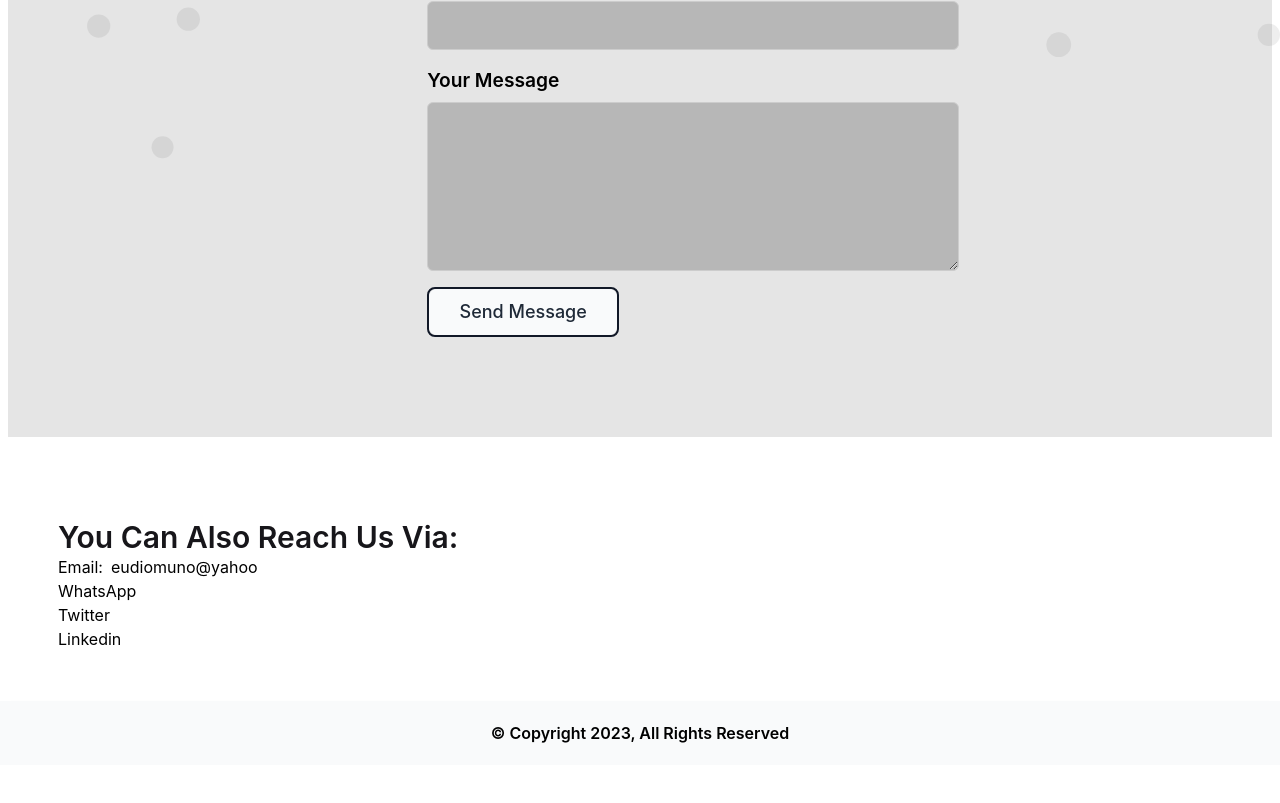
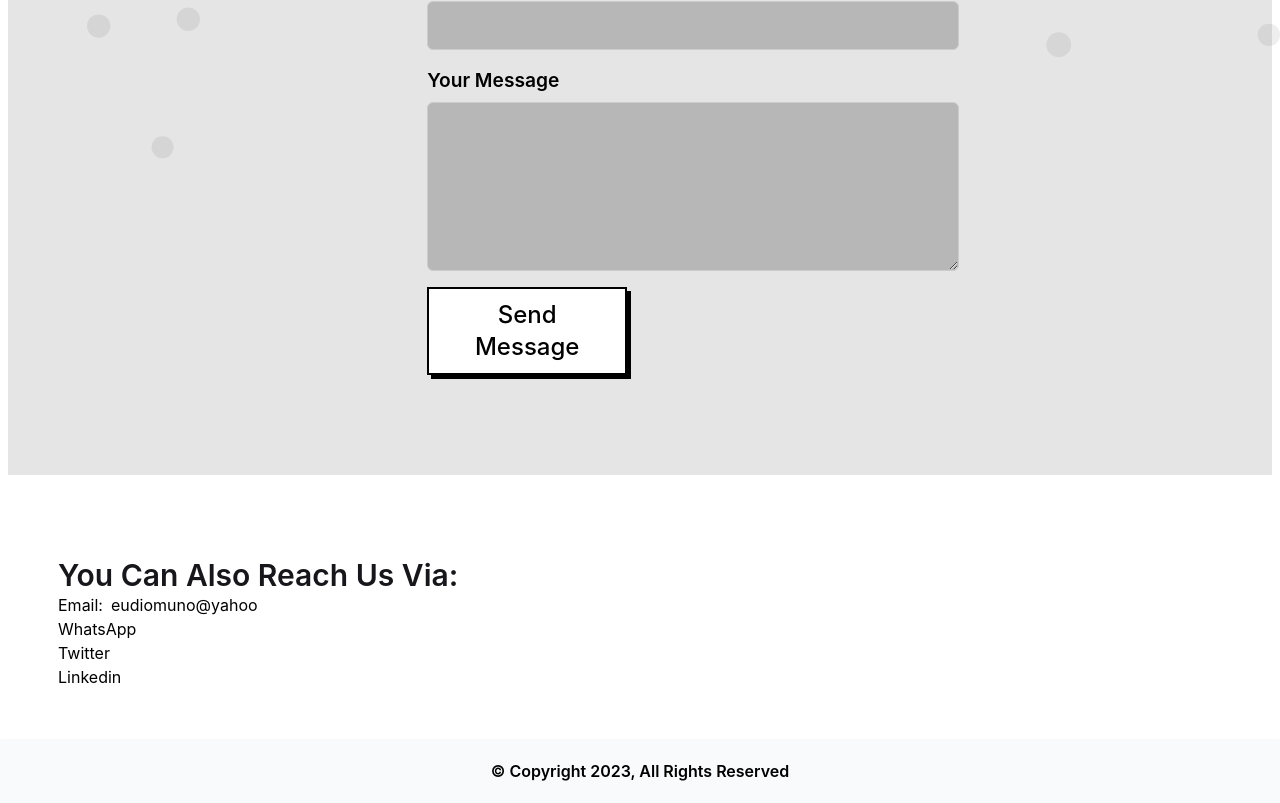
Before and after one commit to uezekiel-mufin/nextportfolio, a Next.js app: page /contact in a window 1280 px wide. Shown: the part 614-1417 px from the top of the page. Before the commit the page ends 1379 px from the top, so only its background shows below. Built offline with nearby package versions, Linux system fonts and the light colour scheme.

Commit message:
Add validation for contact form

```diff
--- a/pages/contact/index.jsx
+++ b/pages/contact/index.jsx
@@ -13,25 +13,10 @@ const Contact = () => {
 		register,
 		reset,
 		formState: { errors },
-	} = useForm({
-		mode: 'onTouched',
-		shouldFocusError: true,
-		reValidateMode: 'onSubmit',
-		criteriaMode: 'firstError',
-	});
-	const [userData, setUserData] = useState({});
+	} = useForm();
+	const form = useRef();
 
 	const regForm = (data, e) => {
-		e.preventDefault();
-		reset();
-		setUserData(data);
-	};
-
-	const form = useRef();
-
-	const sendEmail = (e) => {
-		e.preventDefault();
-		console.log(process.env.NEXT_PUBLIC_EMAILJS_SERVICE_ID, process.env.NEXT_PUBLIC_EMAILJS_TEMPLATE_ID, process.env.NEXT_PUBLIC_EMAILJS_PUBLIC_KEY);
 		emailjs.sendForm(process.env.NEXT_PUBLIC_EMAILJS_SERVICE_ID, process.env.NEXT_PUBLIC_EMAILJS_TEMPLATE_ID, form.current, process.env.NEXT_PUBLIC_EMAILJS_PUBLIC_KEY).then(
 			(response) => {
 				toast.success('Message sent successfully');
@@ -40,8 +25,9 @@ const Contact = () => {
 				toast.error('Message not sent');
 			}
 		);
-		e.target.reset();
+		reset();
 	};
+
 	return (
 		<motion.div transiton={{ duration: 2 }} initial={{ opacity: 0 }} animate={{ opacity: 1 }} className='flex gap-8 flex-col mx-2'>
 			<ToastContainer position='top-center' />
@@ -56,33 +42,37 @@ const Contact = () => {
 					<p className='font-light mb-4 '>Kindly Fill in this form with your inquiry.</p>
 				</div>
 				<div className='col-start-2  row-span-full'>
-					<form className='flex flex-col gap-[1rem]' onSubmit={(handleSubmit(regForm), sendEmail)} ref={form}>
+					<form className='flex flex-col gap-[1rem]' onSubmit={handleSubmit(regForm)} ref={form}>
 						<div className='flex flex-col '>
 							<label htmlFor='name' className='  font-semibold'>
 								Your name
 							</label>
-							<input type='text' id='name' name='from_name' className='w-7/10 rounded-md  bg-[rgba(0,0,0,0.2)] px-[10px]' />
+							<input type='text' id='name' name='from_name' className='w-7/10 rounded-md  bg-[rgba(0,0,0,0.2)] px-[10px]' {...register('from_name', { required: 'Please enter your name' })} />
+							{errors?.from_name && <span className='text-red-500'>{errors?.from_name?.message}</span>}
 						</div>
 						<div className='flex flex-col '>
 							<label htmlFor='email' className=' font-semibold '>
 								Your email
 							</label>
-							<input type='email' id='email' name='from_email' className='w-7/10 rounded-md  bg-[rgba(0,0,0,0.2)] px-[10px]' />
+							<input type='email' id='email' name='from_email' {...register('from_email', { required: 'Please enter your email address' })} className='w-7/10 rounded-md  bg-[rgba(0,0,0,0.2)] px-[10px]' />
+							{errors?.from_email && <span className='text-red-500'>{errors?.from_email?.message}</span>}
 						</div>
 						<div className='flex flex-col '>
 							<label htmlFor='subject' className=' font-semibold '>
 								Subject
 							</label>
-							<input type='text' id='subject' name='from_subject' className='w-7/10 rounded-md bg-[rgba(0,0,0,0.2)] px-[10px]' />
+							<input type='text' id='subject' name='from_subject' className='w-7/10 rounded-md bg-[rgba(0,0,0,0.2)] px-[10px]' {...register('from_subject', { required: 'Please enter a subject' })} />
+							{errors.from_subject && <span className='text-red-500'>{errors?.from_subject?.message}</span>}
 						</div>
 						<div className='flex flex-col '>
 							<label htmlFor='message' className=' font-semibold '>
 								Your Message
 							</label>
-							<textarea type='text' id='message' rows={6} name='message' className='w-7/10 rounded-md bg-[rgba(0,0,0,0.2)] px-[10px]' />
+							<textarea type='text' id='message' rows={6} {...register('message', { required: 'Please enter your message' })} name='message' className='w-7/10 rounded-md bg-[rgba(0,0,0,0.2)] px-[10px]' />
+							{errors?.message && <span className='text-red-500'>{errors.message?.message}</span>}
 						</div>
 
-						<SubmitBtn onClick={() => (handleSubmit(regForm), sendEmail)} />
+						<SubmitBtn onClick={() => handleSubmit(regForm)} />
 					</form>
 				</div>
 			</div>
--- a/pages/index.js
+++ b/pages/index.js
@@ -19,14 +19,14 @@ export default function Home() {
 
 				<div className='flex flex-col md:flex-row mt-20 md:mt-4 gap-4 md:gap-8 justify-center'>
 					<Link href='/contact'>
-						<motion.a transiton={{ duration: 5000 }} initial={{ x: 1000 }} animate={{ x: 0 }} href='#_' className='relative animate inline-block px-4 w-[80vw] md:w-[200px] py-3 font-medium group'>
+						<motion.a transiton={{ duration: 5000 }} initial={{ x: 1000 }} animate={{ x: 0 }} className='relative animate inline-block px-4 w-[80vw] md:w-[200px] py-3 font-medium group'>
 							<span className='absolute inset-0 w-full h-full transition duration-200 ease-out transform translate-x-1 translate-y-1 bg-black group-hover:-translate-x-0 group-hover:-translate-y-0'></span>
 							<span className='absolute inset-0 w-full h-full bg-white border-2 border-black group-hover:bg-black'></span>
 							<span className='relative text-black text-2xl group-hover:text-white'>Contact Me</span>
 						</motion.a>
 					</Link>
 					<Link href='/portfolio'>
-						<motion.a transiton={{ duration: 5000 }} initial={{ x: -1000 }} animate={{ x: 0 }} href='#_' className='relative animate inline-block px-4 py-3 w-[80vw] md:w-[200px] font-medium group'>
+						<motion.a transiton={{ duration: 5000 }} initial={{ x: -1000 }} animate={{ x: 0 }} className='relative animate inline-block px-4 py-3 w-[80vw] md:w-[200px] font-medium group'>
 							<span className='absolute inset-0 w-full h-full transition duration-200 ease-out transform translate-x-1 translate-y-1 bg-black group-hover:-translate-x-0 group-hover:-translate-y-0'></span>
 							<span className='absolute inset-0 w-full h-full bg-white border-2 border-black group-hover:bg-black'></span>
 							<span className='relative text-black text-2xl group-hover:text-white'>Portfolio</span>
--- a/public/components/Buttons/submit.jsx
+++ b/public/components/Buttons/submit.jsx
@@ -3,11 +3,11 @@ import React from 'react';
 const SubmitBtn = ({ onClick }) => {
 	return (
 		<button type='submit' onClick={onClick} className='relative inline-block text-lg group w-48'>
-			<span className='relative z-10 block px-5 py-3 overflow-hidden font-medium leading-tight text-gray-800 transition-colors duration-300 ease-out border-2 border-gray-900 rounded-lg group-hover:text-white'>
-				<span className='absolute inset-0  h-full px-5 py-3 rounded-lg bg-gray-50'></span>
-				<span className='absolute left-0 w-full h-48 -ml-2 transition-all duration-300 origin-top-right -rotate-90 -translate-x-full translate-y-12 bg-gray-900 group-hover:-rotate-180 ease'></span>
-				<span className='relative'>Send Message</span>
-			</span>
+			<a transiton={{ duration: 5000 }} initial={{ x: -1000 }} animate={{ x: 0 }} className='relative animate inline-block px-4 py-3 w-[80vw] md:w-[200px] font-medium group'>
+				<span className='absolute inset-0 w-full h-full transition duration-200 ease-out transform translate-x-1 translate-y-1 bg-black group-hover:-translate-x-0 group-hover:-translate-y-0'></span>
+				<span className='absolute inset-0 w-full h-full bg-white border-2 border-black group-hover:bg-black'></span>
+				<span className='relative text-black text-2xl group-hover:text-white'>Send Message</span>
+			</a>
 			<span className='absolute bottom-0 right-0 h-12 -mb-1 -mr-1 transition-all duration-200 ease-linear bg-gray-900 rounded-lg group-hover:mb-0 group-hover:mr-0' data-rounded='rounded-lg'></span>
 		</button>
 	);
```
